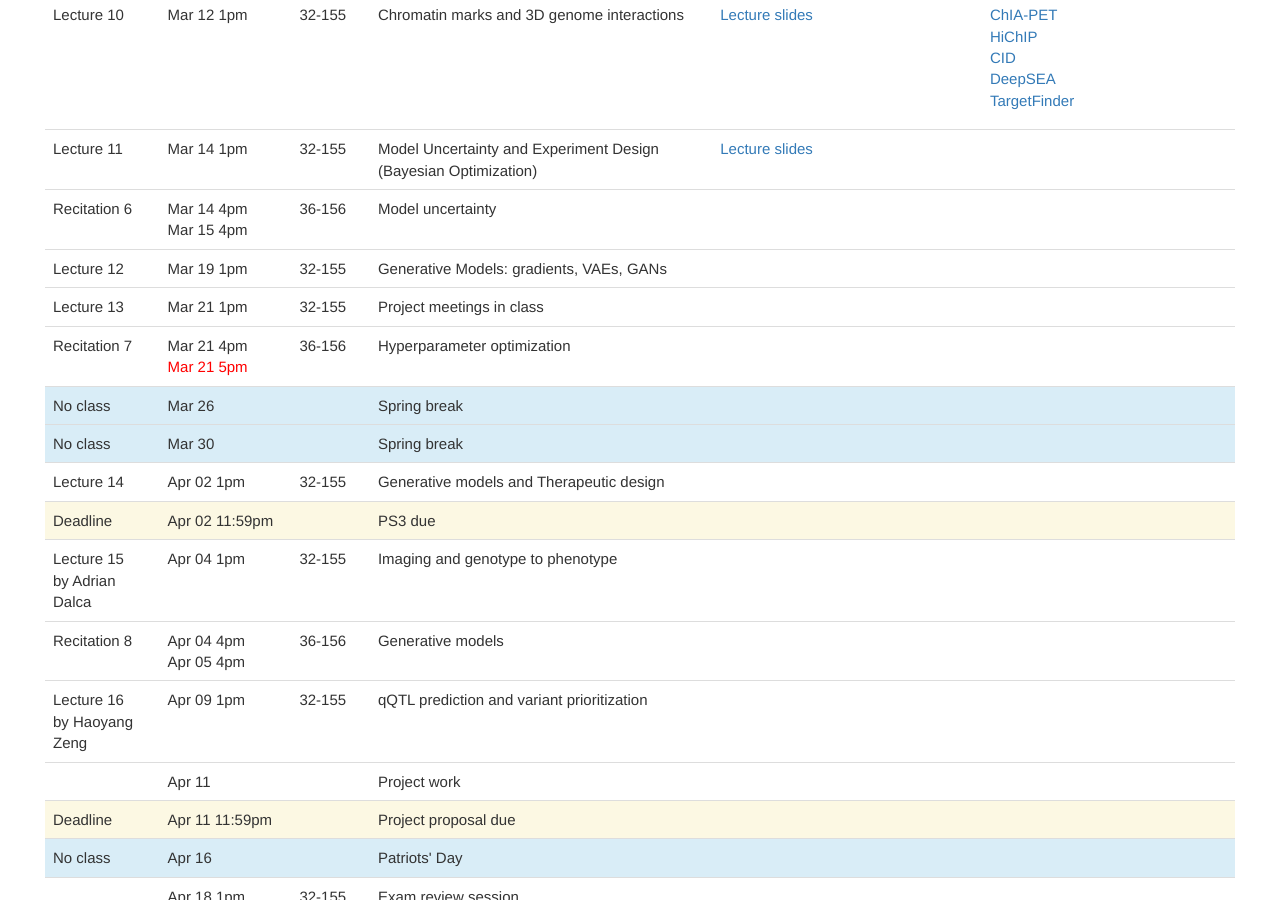
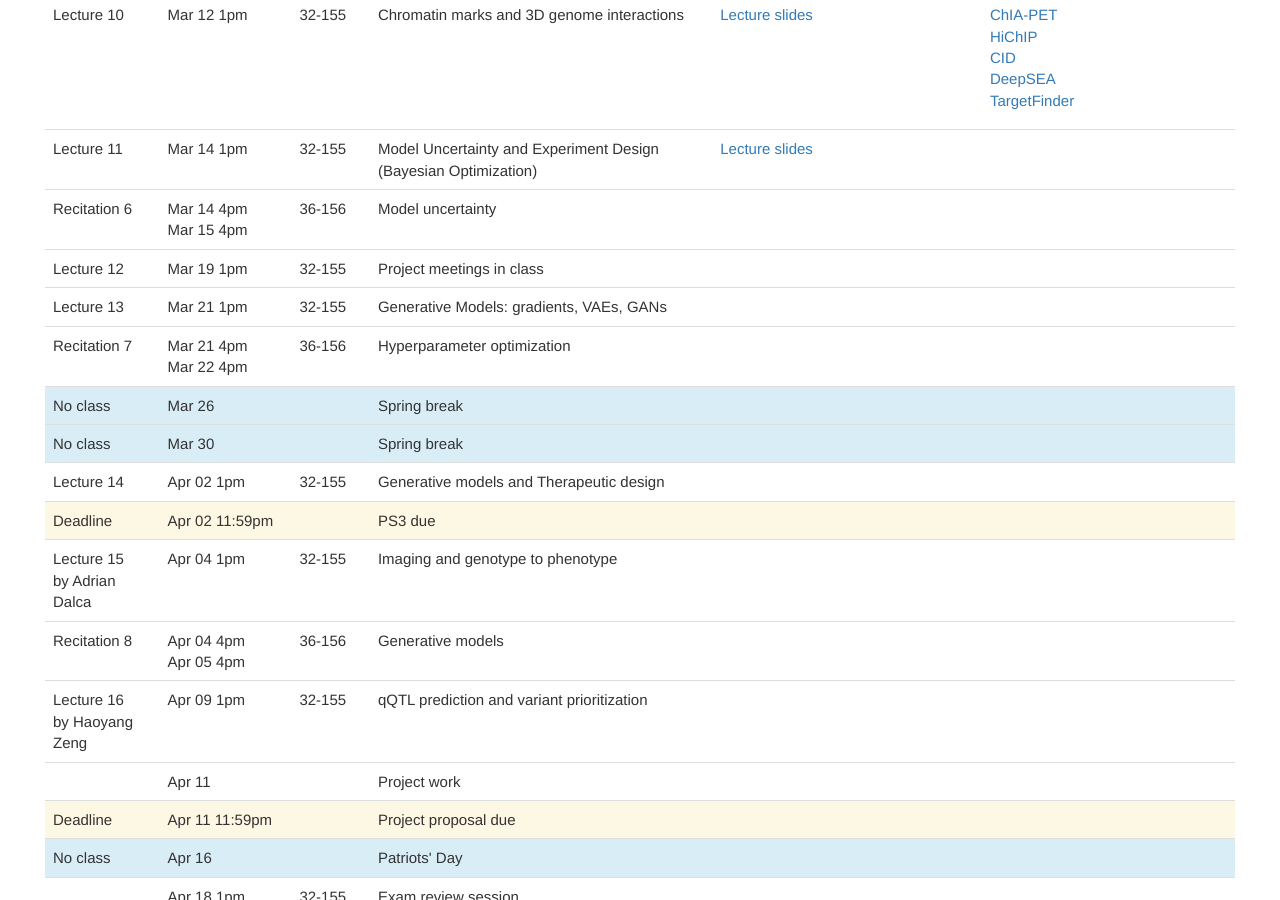
Before and after one commit to mit6874/mit6874.github.io, a Jekyll site: the page built from index.html, in a window 1280 px wide and 900 px high, scrolled down 2245 px. Built offline with Jekyll 4.4.1, drawn with Linux system fonts in a browser that asks for light colours; nearby versions of some CDN libraries.

Commit message:
Change schedule

```diff
--- a/index.html
+++ b/index.html
@@ -331,13 +331,13 @@ layout: default
             <td>Lecture 13</td>
             <td>Mar 21 1pm</td>
             <td>32-155</td>
-            <td>Project meetings in class</td>
+            <td>Generative Models: gradients, VAEs, GANs</td>
             <td></td>
             <td></td>
         </tr>
         <tr>
             <td>Recitation 7</td>
-            <td>Mar 21 4pm<br /><span style="color: red">Mar 21 5pm</span></td>
+            <td>Mar 21 4pm<br />Mar 22 4pm</td>
             <td>36-156</td>
             <td>Hyperparameter optimization</td>
             <td></td>
```
Also changed, not shown: other parts of index.html (+1 -1 lines).
